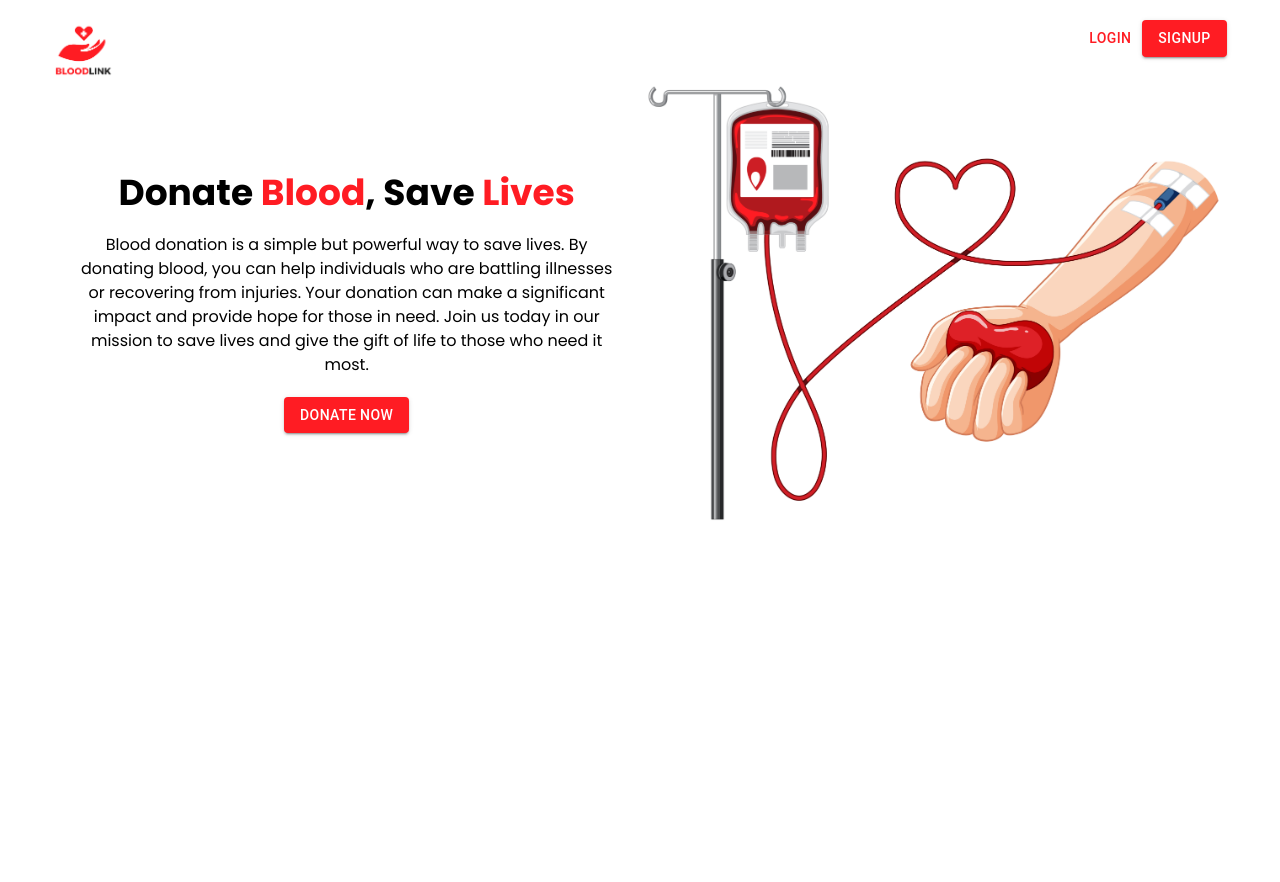
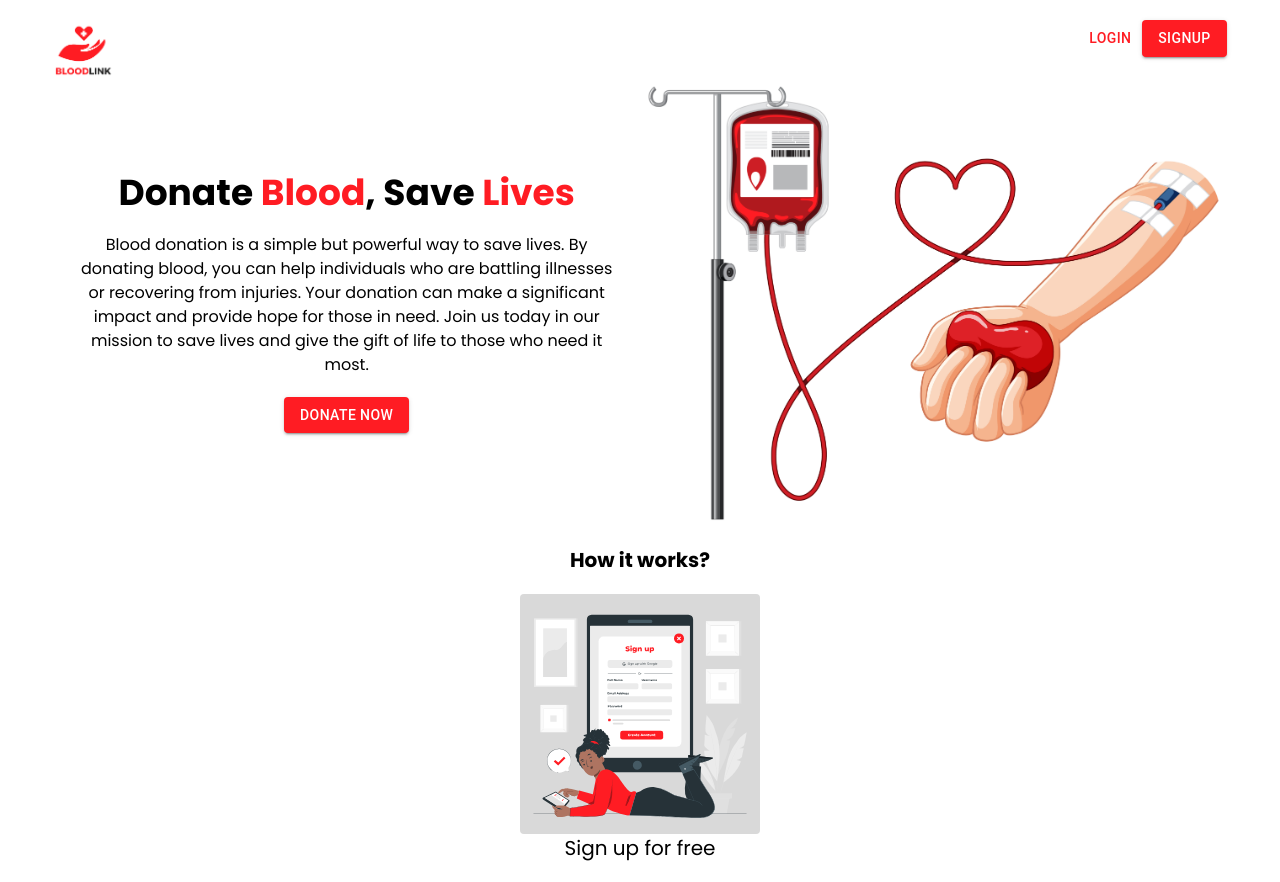
Before and after one commit to MEZ901/bloodline_frontend, a React (Vite) app: page / in a window 1280 px wide. Before the commit the page ends 800 px from the top, so only its background shows below. Built offline with nearby package versions, Linux system fonts and the light colour scheme.

Commit message:
add guideCard component

```diff
--- a/src/components/landing-page/Guide.jsx
+++ b/src/components/landing-page/Guide.jsx
@@ -1,6 +1,13 @@
+import { GuideCard } from ".";
+
 const Guide = () => {
   return (
-    <div>Guide</div>
+    <div className="text-center mt-5">
+      <h3 className="text-xl font-bold">How it works?</h3>
+      <div className="flex flex-col md:flex-row justify-center items-center my-5">
+        <GuideCard />
+      </div>
+    </div>
   )
 }
 
--- /dev/null
+++ b/src/components/landing-page/GuideCard.jsx
@@ -0,0 +1,16 @@
+import { Signup } from "../../assets";
+
+const GuideCard = () => {
+  return (
+    <div>
+        <div className="w-60 h-60 bg-secondary rounded">
+            <img src={Signup} alt="Sign up" />
+        </div>
+        <div className="text-center">
+            <h3 className="text-xl">Sign up for free</h3>
+        </div>
+    </div>
+  )
+}
+
+export default GuideCard
--- a/src/components/landing-page/index.js
+++ b/src/components/landing-page/index.js
@@ -2,7 +2,8 @@ import Navbar from './Navbar';
 import Footer from './Footer';
 import Hero from './Hero';
 import Guide from './Guide';
+import GuideCard from './GuideCard';
 import Benefits from './Benefits';
 import Newsletter from './Newsletter';
 
-export { Navbar, Footer, Hero, Guide, Benefits, Newsletter };
+export { Navbar, Footer, Hero, Guide, GuideCard, Benefits, Newsletter };
--- a/src/views/LandingPage.jsx
+++ b/src/views/LandingPage.jsx
@@ -4,6 +4,7 @@ const App = () => (
   <div className='w-11/12 m-auto'>
     <Navbar />
     <Hero />
+    <Guide />
   </div>
 );
 
--- a/tailwind.config.cjs
+++ b/tailwind.config.cjs
@@ -8,6 +8,7 @@ module.exports = {
     extend: {
       colors: {
         primary: '#FF1C23',
+        secondary: '#D9D9D9',
       }
     },
   },
```
